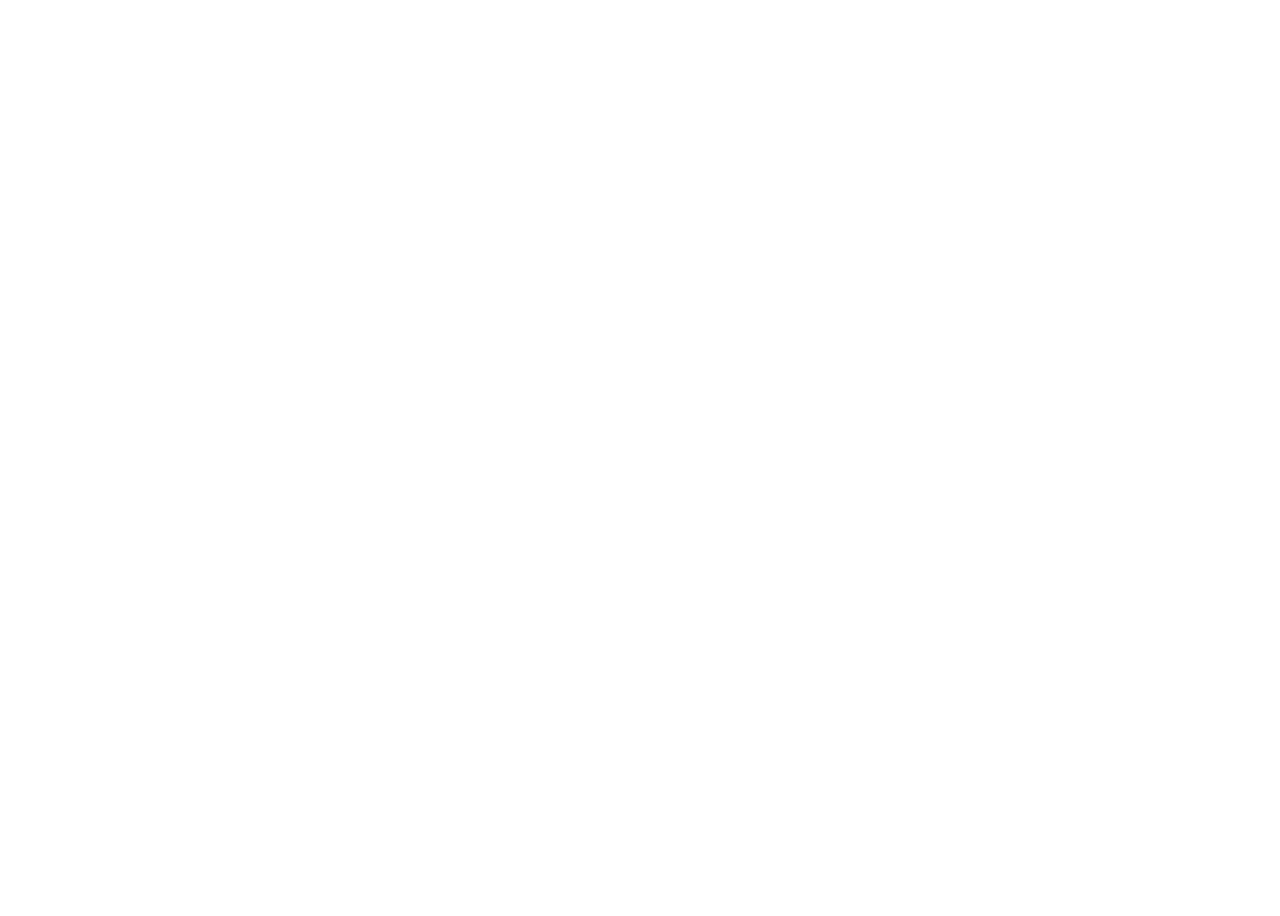
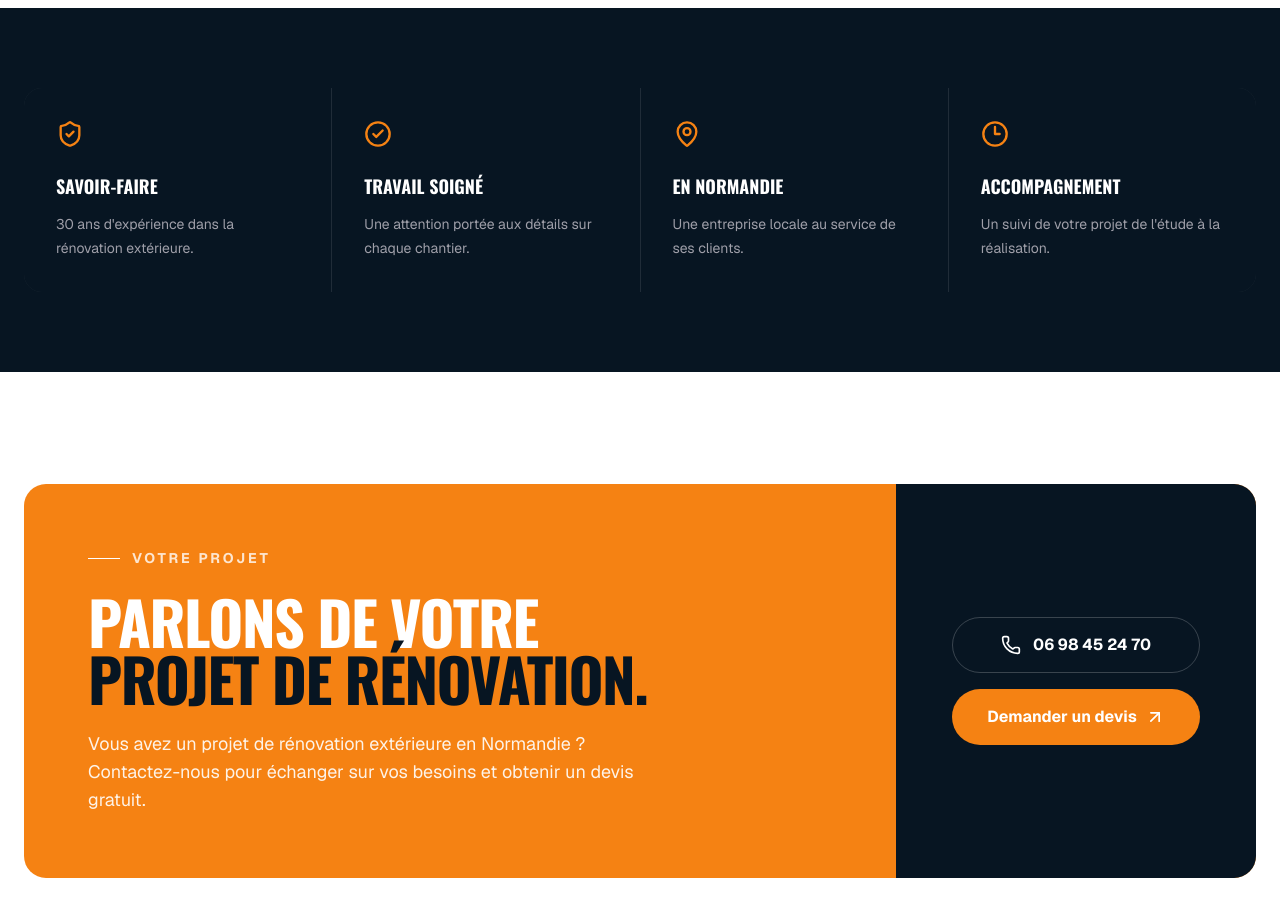
Before and after one commit to dls94/renov-facade-normandie, a Next.js app: page / in a window 1280 px wide. Shown: the part 3660-4576 px from the top of the page. Before the commit the page ends 3668 px from the top, so only its background shows below. Built offline with nearby package versions, Linux system fonts and the light colour scheme.

Commit message:
feat: add benefits and contact section

```diff
--- a/src/app/page.tsx
+++ b/src/app/page.tsx
@@ -3,6 +3,8 @@
 import { Services } from "@/components/home/Services";
 import { Projects } from "@/components/home/Projects";
 import { Experience } from "@/components/home/Experience";
+import { Benefits } from "@/components/home/Benefits";
+import { Contact } from "@/components/home/Contact";
 
 export default function Home() {
   return (
@@ -13,7 +15,9 @@
         <Hero />
         <Services />
         <Projects />
-        <Experience/>
+        <Experience />
+        <Benefits />
+        <Contact />
       </main>
     </div>
   );
--- /dev/null
+++ b/src/components/home/Benefits.tsx
@@ -0,0 +1,55 @@
+import { CheckCircle2, Clock3, MapPin, ShieldCheck } from "lucide-react";
+
+const benefits = [
+  {
+    icon: ShieldCheck,
+    title: "Savoir-faire",
+    description: "30 ans d'expérience dans la rénovation extérieure.",
+  },
+  {
+    icon: CheckCircle2,
+    title: "Travail soigné",
+    description: "Une attention portée aux détails sur chaque chantier.",
+  },
+  {
+    icon: MapPin,
+    title: "En Normandie",
+    description: "Une entreprise locale au service de ses clients.",
+  },
+  {
+    icon: Clock3,
+    title: "Accompagnement",
+    description: "Un suivi de votre projet de l'étude à la réalisation.",
+  },
+];
+
+export function Benefits() {
+  return (
+    <section className="bg-[#071522] px-6 py-16 sm:py-20">
+      <div className="mx-auto max-w-7xl">
+        <div className="grid gap-px overflow-hidden rounded-2xl bg-white/10 sm:grid-cols-2 lg:grid-cols-4">
+          {benefits.map((benefit) => {
+            const Icon = benefit.icon;
+
+            return (
+              <div
+                key={benefit.title}
+                className="bg-[#071522] p-7 sm:p-8"
+              >
+                <Icon className="h-7 w-7 text-[#f58213]" />
+
+                <h3 className="mt-6 font-heading text-lg font-bold uppercase text-white">
+                  {benefit.title}
+                </h3>
+
+                <p className="mt-3 text-sm leading-6 text-zinc-400">
+                  {benefit.description}
+                </p>
+              </div>
+            );
+          })}
+        </div>
+      </div>
+    </section>
+  );
+}
--- /dev/null
+++ b/src/components/home/Contact.tsx
@@ -0,0 +1,54 @@
+import { ArrowUpRight, Phone } from "lucide-react";
+
+export function Contact() {
+  return (
+    <section
+      id="contact"
+      className="bg-white px-6 py-20 sm:py-24 lg:py-28"
+    >
+      <div className="mx-auto max-w-7xl">
+        <div className="overflow-hidden rounded-3xl bg-[#f58213]">
+          <div className="grid lg:grid-cols-[1fr_auto]">
+            <div className="p-8 sm:p-12 lg:p-16">
+              <p className="flex items-center gap-3 text-sm font-bold uppercase tracking-[0.2em] text-white/80">
+                <span className="h-px w-8 bg-white" />
+                Votre projet
+              </p>
+
+              <h2 className="mt-6 max-w-3xl font-heading text-4xl font-bold uppercase leading-[0.95] tracking-tight text-white sm:text-5xl lg:text-6xl">
+                Parlons de votre
+                <span className="block text-[#071522]">
+                  projet de rénovation.
+                </span>
+              </h2>
+
+              <p className="mt-6 max-w-xl text-base leading-7 text-white/90 sm:text-lg">
+                Vous avez un projet de rénovation extérieure en Normandie ?
+                Contactez-nous pour échanger sur vos besoins et obtenir un
+                devis gratuit.
+              </p>
+            </div>
+
+            <div className="flex flex-col justify-center gap-4 bg-[#071522] p-8 sm:p-12 lg:min-w-[360px] lg:p-14">
+              <a
+                href="tel:+33698452470"
+                className="inline-flex h-14 items-center justify-center gap-3 rounded-full border border-white/20 px-6 font-bold text-white transition-colors hover:border-[#f58213] hover:text-[#f58213]"
+              >
+                <Phone className="h-5 w-5" />
+                06 98 45 24 70
+              </a>
+
+              <a
+                href="mailto:contact@renovfacade-normandie.fr"
+                className="inline-flex h-14 items-center justify-center gap-2 rounded-full bg-[#f58213] px-6 font-bold text-white transition-colors hover:bg-white hover:text-[#071522]"
+              >
+                Demander un devis
+                <ArrowUpRight className="h-5 w-5" />
+              </a>
+            </div>
+          </div>
+        </div>
+      </div>
+    </section>
+  );
+}
```
